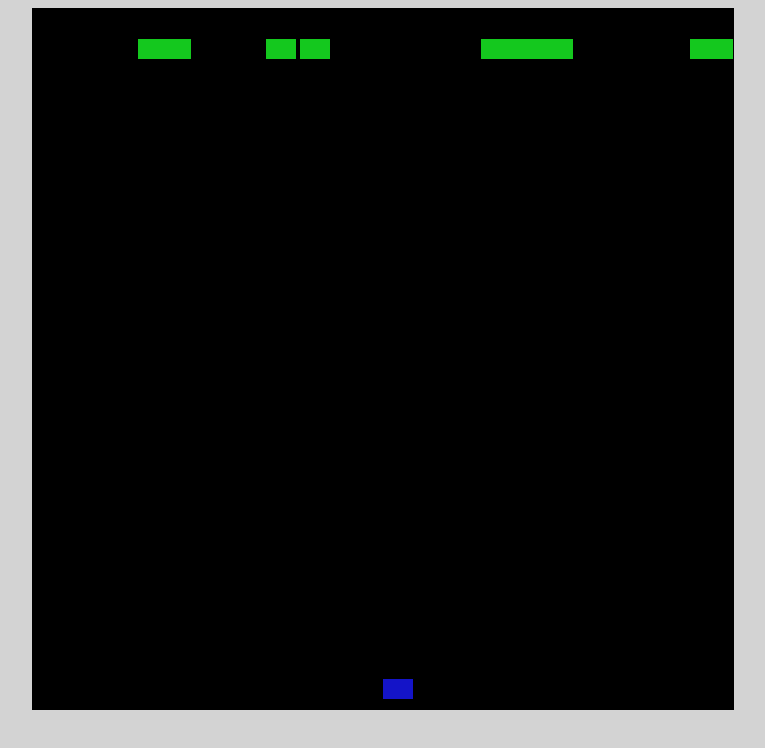
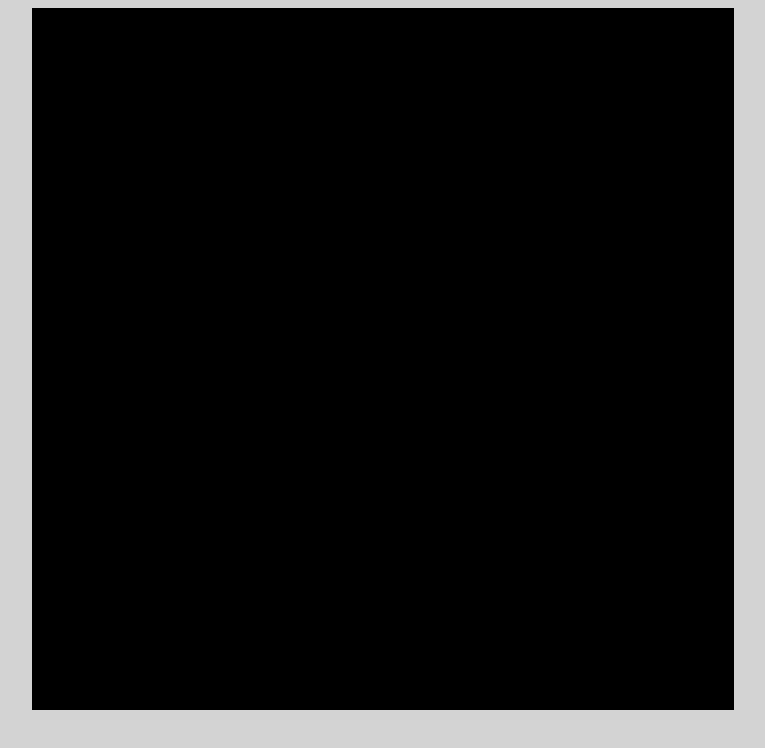
Before and after one commit to ethan375/Space-invaders, a plain HTML site: page index.html in a window 1280 px wide. Shown: the whole page, without its empty margins (257-1022 px from the left). Drawn offline with Linux system fonts and the light colour scheme.

Commit message:
canvas created

```diff
--- a/css/style.css
+++ b/css/style.css
@@ -9,6 +9,5 @@ body{
   margin-right: auto;
   display: block;
   border: 1px solid black;
-  background:url(space-invaders-background.png);
   background-color: black;
 }
--- a/js/app.js
+++ b/js/app.js
@@ -1,29 +1,25 @@
 console.log("JS file linked");
 // grab the canvas by the id
-let canvas = document.getElementById('myCanvas');
+const canvas = document.getElementById('myCanvas');
 // canvas context will be a 2d game
-let ctx = canvas.getContext('2d');
+const ctx = canvas.getContext('2d');
 
 // global variables
 let playerX = 350; //this is the starting x coordinate for the player
 //let laserX = playerX //this will be the position of the laser when fired, being equal to player's x coordinate will make it appear as if it is coming from the players ship
-let laserY = 650; //this will be y coordinate for the bullet which will travel upwards on y axis when shot
-let laserX = playerX;
+const laserY = 650; //this will be y coordinate for the bullet which will travel upwards on y axis when shot
+const laserX = playerX;
 // let bullets = [];
-// let aliens = [];
+let alienX = 80;
+const alienY = 70;
+// const aliens = [10];
 
-// window.onload =()=>{
-//   drawAliens();
-//   player();
-//   laser();
-// }
 
-let drawAliens = ()=>{
-  for(let i =0; i<10;i++){
-    ctx.fillStyle = 'rgb(20, 200, 30)';
-    ctx.fillRect(Math.floor((Math.random()*700)+5), 30, 30, 20)
-  }
+let aliens = (x, y)=>{
+  this.x = x;
+  this.y = y;
 }
+
 
 let player = ()=>{
   ctx.fillStyle = 'rgb(20, 20, 200)'
@@ -50,10 +46,7 @@ document.addEventListener('keydown', function(event){
   }else if(key == 37){
     playerX = playerX - 10;
   }else if(key == 32){
-    setInterval(laser, 500)
   }
-  // console.log(key)
-  // console.log(playerX)
 });
 
 let laserReset = ()=>{
@@ -65,14 +58,13 @@ let laserReset = ()=>{
 
 
 
-let animateCanvas = ()=>{
-  ctx.clearRect(0, 0, canvas.width, canvas.height);
-  player();
-  drawAliens();
-  window.requestAnimationFrame(animateCanvas);
-
-};
-animateCanvas();
+// let animateCanvas = ()=>{
+//   ctx.clearRect(0, 0, canvas.width, canvas.height);
+//   player();
+//   animateAliens();
+//   window.requestAnimationFrame(animateCanvas);
+// };
+// animateCanvas();
 
 
 
```
